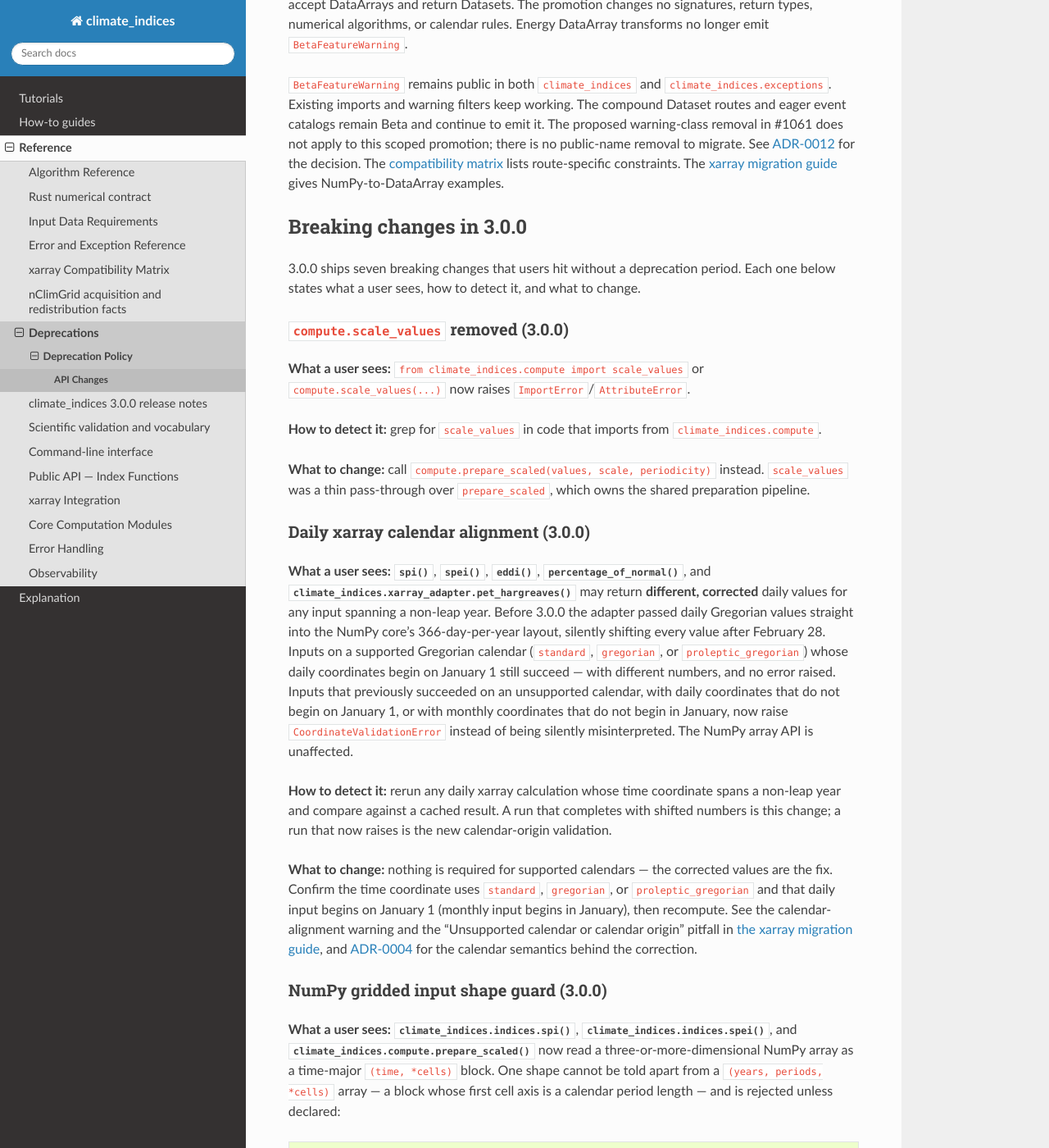
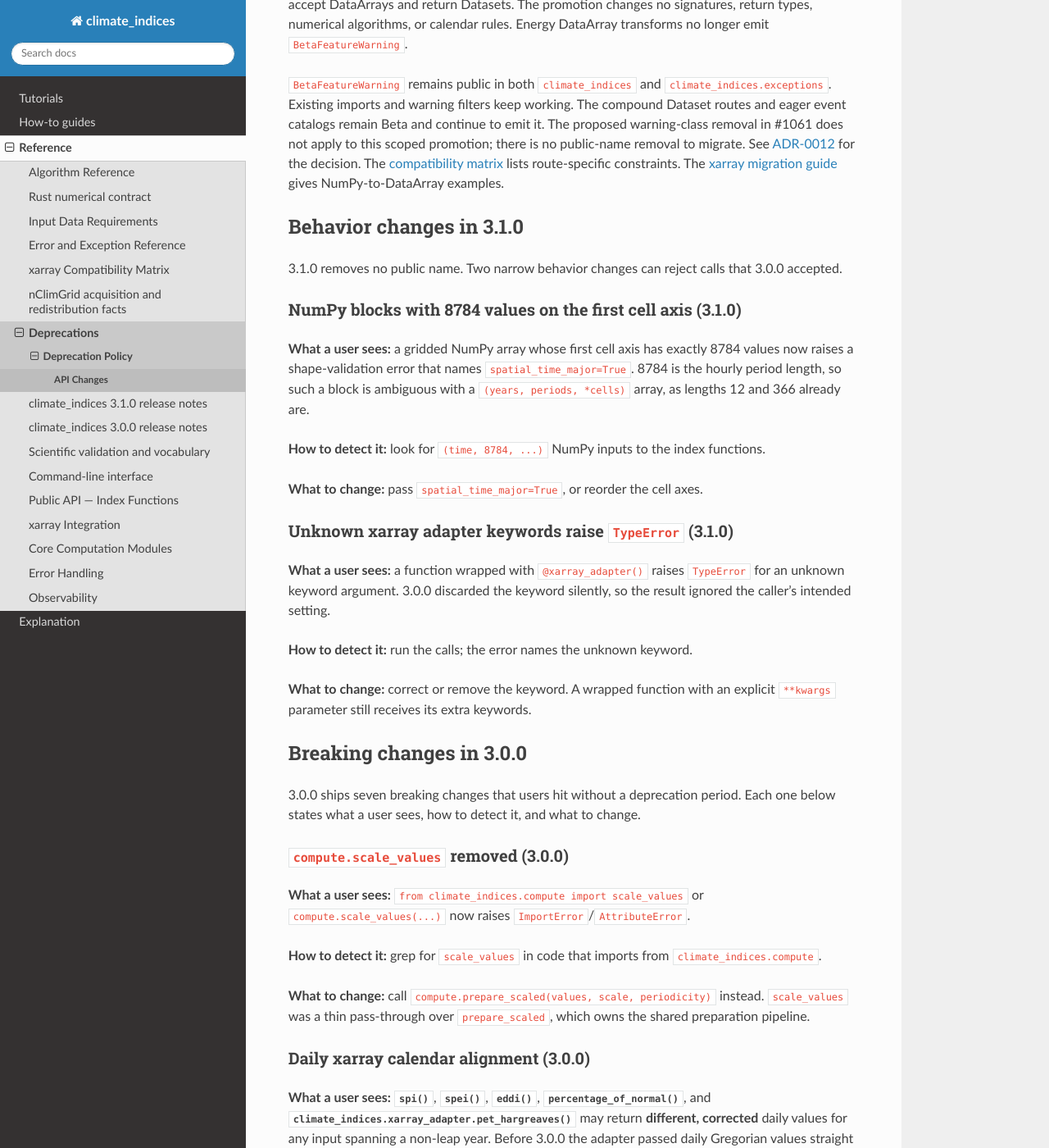
Before and after one commit to monocongo/climate_indices, a Sphinx documentation site: the page built from docs/deprecations/api-changes.md, in a window 1280 px wide and 1400 px high, scrolled down 672 px. Shown: the whole window at 82% size. Built offline with Sphinx 7.4.7 and the Read the Docs theme 3.1.0, drawn with Linux system fonts in a browser that asks for light colours.

Commit message:
docs(release): complete the 3.1.0 changelog and draft the release notes
Fill the 3.1.0 changelog from the merged work since v3.0.0: compound
hazards, the energy family and its CLI indices, standardized-index
options, hourly periodicity, flood event summaries, the standalone Rust
crate, recurrence performance, fixes, and lockfile security updates.

Add the curated docs/release-notes-3.1.0.md with a draft notice, list it
in the Reference toctree, and record the two narrow 3.1.0 behavior
changes in the migration guide. The entry stays "unreleased" until the
maintainer sets the release date at the candidate freeze.

Make the runbook's post-release step name docs/release-notes-X.Y.Z.md
instead of the 3.0.0 file.

Closes #1463

````diff
--- a/docs/deprecations/api-changes.md
+++ b/docs/deprecations/api-changes.md
@@ -35,6 +35,35 @@
 See [ADR-0012](../adr/0012-xarray-api-stays-beta-through-3.0.0.md) for the decision.
 The [compatibility matrix](../xarray_compatibility.md) lists route-specific constraints.
 The [xarray migration guide](../xarray_migration.md) gives NumPy-to-DataArray examples.
+
+## Behavior changes in 3.1.0
+
+3.1.0 removes no public name. Two narrow behavior changes can reject calls that
+3.0.0 accepted.
+
+### NumPy blocks with 8784 values on the first cell axis (3.1.0)
+
+**What a user sees:** a gridded NumPy array whose first cell axis has exactly
+8784 values now raises a shape-validation error that names
+`spatial_time_major=True`. 8784 is the hourly period length, so such a block is
+ambiguous with a `(years, periods, *cells)` array, as lengths 12 and 366 already
+are.
+
+**How to detect it:** look for `(time, 8784, ...)` NumPy inputs to the index
+functions.
+
+**What to change:** pass `spatial_time_major=True`, or reorder the cell axes.
+
+### Unknown xarray adapter keywords raise `TypeError` (3.1.0)
+
+**What a user sees:** a function wrapped with `@xarray_adapter()` raises
+`TypeError` for an unknown keyword argument. 3.0.0 discarded the keyword silently,
+so the result ignored the caller's intended setting.
+
+**How to detect it:** run the calls; the error names the unknown keyword.
+
+**What to change:** correct or remove the keyword. A wrapped function with an
+explicit `**kwargs` parameter still receives its extra keywords.
 
 ## Breaking changes in 3.0.0
 
--- a/docs/reference.md
+++ b/docs/reference.md
@@ -18,6 +18,7 @@
 xarray_compatibility
 research/nclimgrid-acquisition-and-redistribution
 deprecations/index
+release-notes-3.1.0
 release-notes-3.0.0
 ```
 
````
Also changed, not shown: CHANGELOG.md (+95 -0 lines), docs/release-notes-3.1.0.md (added, +100 -0 lines), docs/release-process.md (+1 -1 lines).
